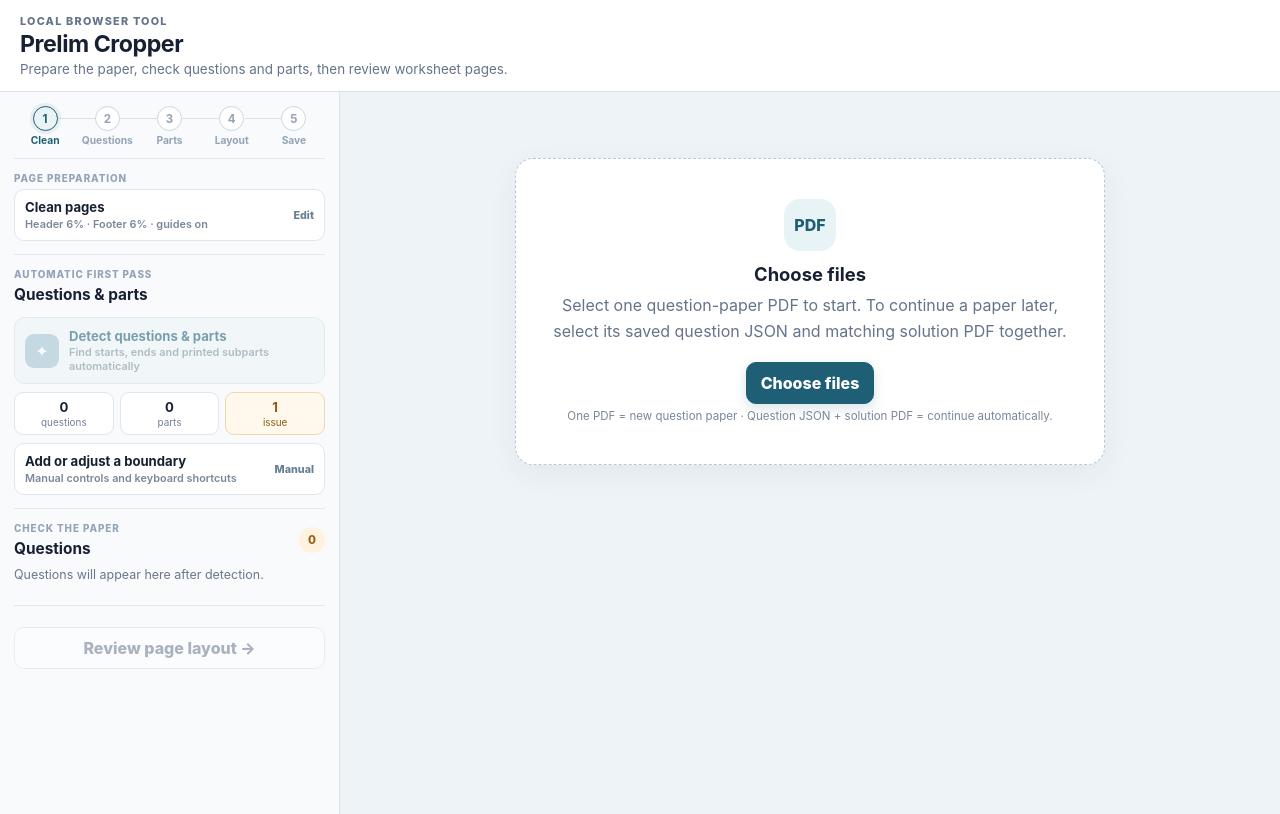
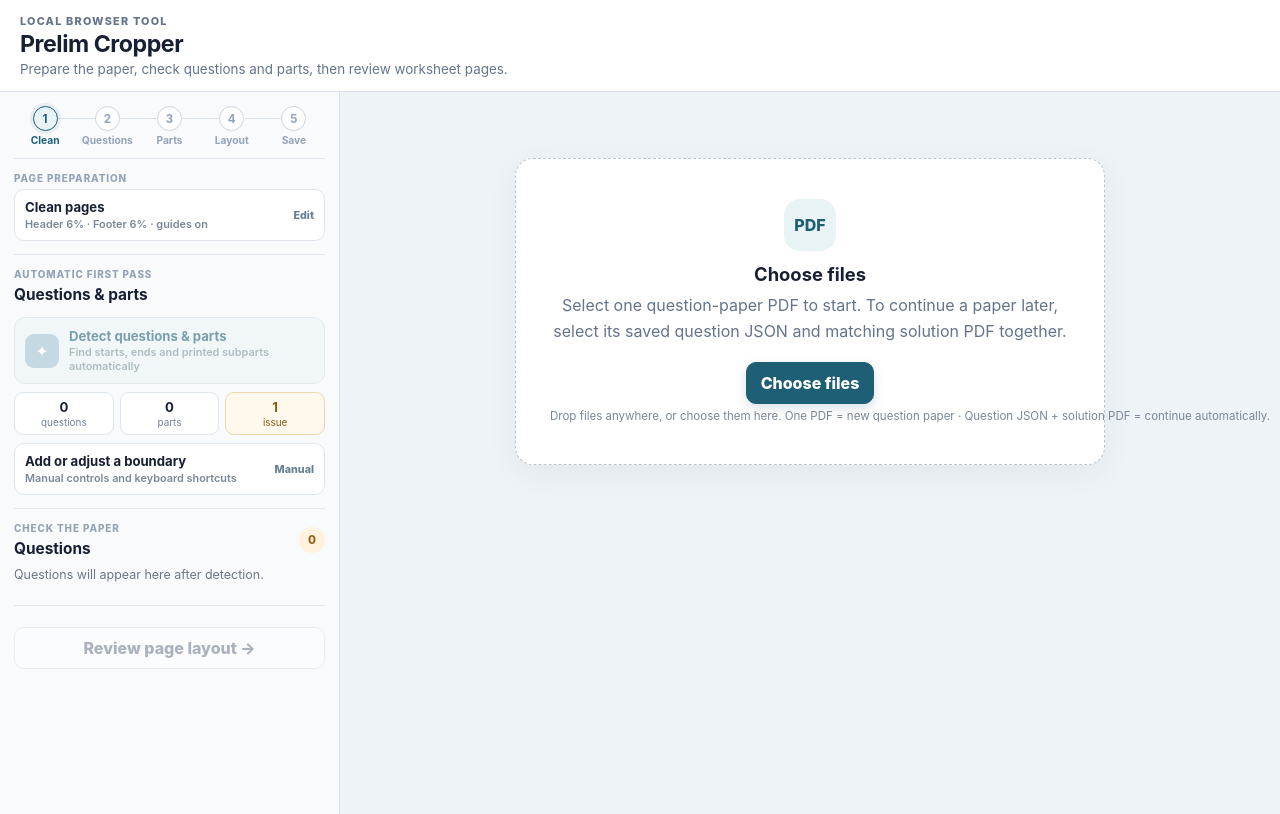
Before and after one commit to ejcphysicstutors/pdfcropper, a React (Vite) app: page / in a window 1280 px wide. Built offline with nearby package versions, Linux system fonts and the light colour scheme.

Commit message:
Add files via upload

```diff
--- a/src/main.jsx
+++ b/src/main.jsx
@@ -138,6 +138,24 @@ function parseCompactSolutionMarker(text) {
     printedText: cleaned,
     source: 'compact-solution-code',
   };
+}
+
+function isMcqAnswerKeyRow(text) {
+  const cleaned = normalizePrintedMarkerText(text);
+  if (!cleaned) return false;
+
+  // Paper 1 schemes commonly begin with a dense answer-key table such as:
+  // "1 D 6 A 11 A 16 C 21 D 26 C". Those cells are answers, not solution
+  // starts or subparts. Ignore any row containing several number + option pairs.
+  const pairs = [...cleaned.matchAll(/(?:^|\s)(\d{1,2})\s*([A-D])(?=\s|$)/gi)];
+  if (pairs.length >= 3) return true;
+
+  // PDF extraction can sometimes omit spacing around table cell boundaries.
+  // A row with several question numbers and several standalone A-D options is
+  // still overwhelmingly likely to be the collated MCQ answer table.
+  const numbers = cleaned.match(/(?:^|\s)\d{1,2}(?=\s|$)/g) || [];
+  const options = cleaned.match(/(?:^|\s)[A-D](?=\s|$)/gi) || [];
+  return numbers.length >= 3 && options.length >= 3;
 }
 
 function authoritativeQuestionSegments(question) {
@@ -204,6 +222,12 @@ function App() {
       if (event.ctrlKey || event.metaKey || event.altKey || isTypingTarget(event.target)) return;
       if (viewMode !== 'segment') return;
 
+      if ((event.key === 'Delete' || event.key === 'Backspace') && selectedLineId) {
+        removeLine(selectedLineId);
+        event.preventDefault();
+        return;
+      }
+
       if ((event.key === 'ArrowUp' || event.key === 'ArrowDown') && selectedLineId) {
         const direction = event.key === 'ArrowUp' ? -1 : 1;
         const step = event.shiftKey ? 0.005 : 0.001;
@@ -385,6 +409,7 @@ function App() {
     setSegmentationApproved(false); setSegmentationApprovedAt(null); setApprovalIssues([]);
     setLastSuggestionIds((ids) => ids.filter((item) => item !== id));
     setSelectedLineId((current) => current === id ? null : current);
+    setStatus('Boundary removed.');
   }
 
   function updateLineLabel(id, label) {
@@ -439,6 +464,7 @@ function App() {
       const bottom = 1 - footerPct / 100;
       for (const row of pageData.rows || []) {
         if (row.yNorm <= top || row.yNorm >= bottom || row.xNorm > 0.19) continue;
+        if (workflowKind === 'solutions' && isMcqAnswerKeyRow(row.text)) continue;
         const match = workflowKind === 'solutions'
           ? row.text.match(/^(?:Q\s*)?(\d{1,2})(?=\s|\(|[.)]|[a-h](?:[ivxlcdm]+)?\b)/i)
           : row.text.match(/^(?:Q\s*)?(\d{1,2})(?=\s|\(|[.)])/i);
@@ -475,6 +501,7 @@ function App() {
       const bottom = 1 - footerPct / 100;
       for (const row of pageData.rows || []) {
         if (row.yNorm <= top || row.yNorm >= bottom || row.xNorm > 0.30) continue;
+        if (workflowKind === 'solutions' && isMcqAnswerKeyRow(row.text)) continue;
         const marker = workflowKind === 'solutions'
           ? (parseCompactSolutionMarker(row.text) || parseLeadingPartMarker(row.text))
           : parseLeadingPartMarker(row.text);
@@ -1091,6 +1118,19 @@ function App() {
   }), [lines]);
   const explicitEndCount = regions.filter((region) => region.endExplicit).length;
 
+  function handleFileDrop(event) {
+    event.preventDefault();
+    event.stopPropagation();
+    const dropped = event.dataTransfer?.files;
+    if (!dropped?.length) return;
+    handleIntakeFiles(dropped);
+  }
+
+  function allowFileDrop(event) {
+    event.preventDefault();
+    if (event.dataTransfer) event.dataTransfer.dropEffect = 'copy';
+  }
+
   function enterPreview() {
     if (!regions.length) return;
     const issues = validateSegmentation();
@@ -1105,7 +1145,7 @@ function App() {
   }
 
   return (
-    <div className="app-shell">
+    <div className="app-shell" onDragOver={allowFileDrop} onDrop={handleFileDrop}>
       <header className="topbar">
         <div>
           <p className="eyebrow">Local browser tool</p>
@@ -1166,7 +1206,7 @@ function App() {
                       <button className={`line-mode end-mode ${(heldLineMode || lineMode) === END ? 'active' : ''}`} onClick={() => setLineMode(END)}><span className="mode-swatch end-swatch" />Question end <kbd>E</kbd></button>
                       <button className={`line-mode part-mode ${(heldLineMode || lineMode) === PART ? 'active' : ''}`} onClick={() => setLineMode(PART)}><span className="mode-swatch part-swatch" />Part <kbd>P</kbd></button>
                     </div>
-                    <p className="small">Click a line, then use <strong>↑ / ↓</strong> for fine adjustment. Hold <strong>Shift</strong> for a larger nudge. Drag to move; double-click to remove.</p>
+                    <p className="small">Click a line, then use <strong>↑ / ↓</strong> for fine adjustment. Hold <strong>Shift</strong> for a larger nudge. Drag to move; double-click or press <strong>Delete</strong> / <strong>Backspace</strong> to remove.</p>
                     <div className="button-stack compact-buttons">
                       <button className="ghost" onClick={undoLastSuggestions} disabled={!lastSuggestionIds.length}>Undo detection</button>
                       <button className="ghost clear-button" onClick={clearLines} disabled={!lines.length}>Clear all</button>
@@ -1262,7 +1302,7 @@ function App() {
               <div className="empty-icon">PDF</div><h2>{workflowKind === 'solutions' ? 'Choose the matching solution file' : 'Choose files'}</h2>
               <p>{workflowKind === 'solutions' ? `The question JSON is loaded locally. Choose its solution PDF; it must reconcile to ${questionPayload?.questions?.length || 0} parent questions.` : 'Select one question-paper PDF to start. To continue a paper later, select its saved question JSON and matching solution PDF together.'}</p>
               <button className="primary" onClick={() => fileInputRef.current?.click()}>Choose {workflowKind === 'solutions' ? 'solution PDF' : 'files'}</button>
-              {workflowKind === 'questions' && <small className="panel-note">One PDF = new question paper · Question JSON + solution PDF = continue automatically.</small>}
+              {workflowKind === 'questions' && <small className="panel-note">Drop files anywhere, or choose them here. One PDF = new question paper · Question JSON + solution PDF = continue automatically.</small>}
             </div>
           )}
           {loading && <div className="loading-card">Preparing pages…</div>}
@@ -1381,7 +1421,7 @@ function PdfPage({ pageData, headerPct, footerPct, lines, lineMode, onAddLine, o
           return (
             <div key={line.id} className={`crop-line ${line.kind} ${line.source === 'suggested' ? 'suggested-line' : 'confirmed-line'} ${selectedLineId === line.id ? 'selected-line' : ''}`} style={{ top: `${yVisible}%` }}
               onClick={(e) => { e.stopPropagation(); onSelectLine(line.id); }} onPointerDown={(e) => { onSelectLine(line.id); beginDrag(e, line.id); }}
-              onDoubleClick={(e) => { e.stopPropagation(); onRemoveLine(line.id); }} title="Click to select. Use Up/Down arrows for fine adjustment. Drag to move. Double-click to remove.">
+              onDoubleClick={(e) => { e.stopPropagation(); onRemoveLine(line.id); }} title="Click to select. Use Up/Down arrows for fine adjustment. Drag to move. Double-click or press Delete/Backspace to remove.">
               <span className="line-tag">{displayText(line)}</span>
             </div>
           );
```
